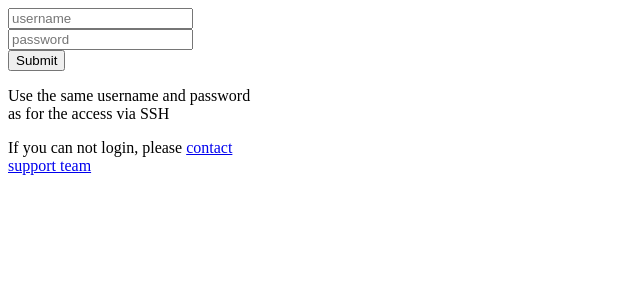
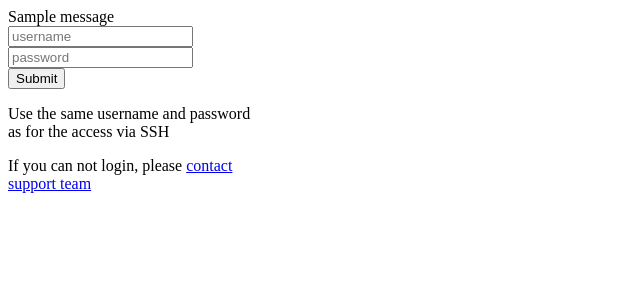
Before and after one commit to msapunov/Copernicus, a Flask app: page /login.html in a window 1280 px wide. Shown: the top 300 px of the page, without its empty margins (0-640 px from the left). Run offline with Flask 2, Linux system fonts and the light colour scheme; tables that the repository leaves empty hold one stand-in row (values such as "Sample post"); one stand-in notice (Sample message) is shown; some libraries are stand-ins or nearby versions.

Commit message:
Error message handling

```diff
--- a/code/templates/login.html
+++ b/code/templates/login.html
@@ -16,6 +16,12 @@
     {% block body %}
         <div class="uk-vertical-align uk-text-center uk-height-1-1">
             <div class="uk-vertical-align-middle" style="width: 250px;">
+                {% for message in get_flashed_messages() %}
+                    <div class="uk-alert uk-alert-danger uk-alert-large" data-uk-alert>
+                        <a href="" class="uk-alert-close uk-close"></a>
+                        {{ message }}
+                    </div>
+                {% endfor %}
 
                 <form action="{{ url_for('login.login') }}" method="post" class="uk-panel uk-panel-box uk-form">
                     {{ form.csrf_token }}
```
